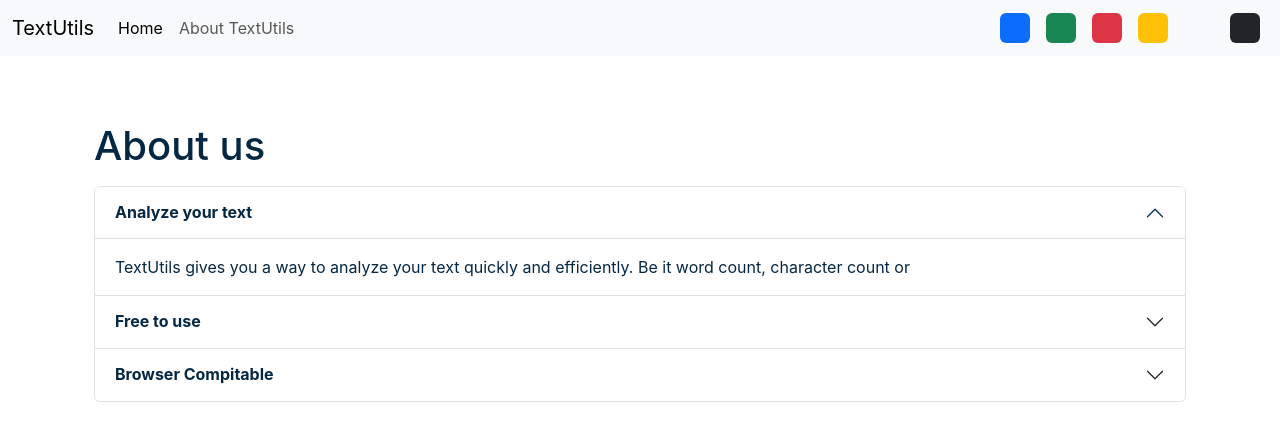
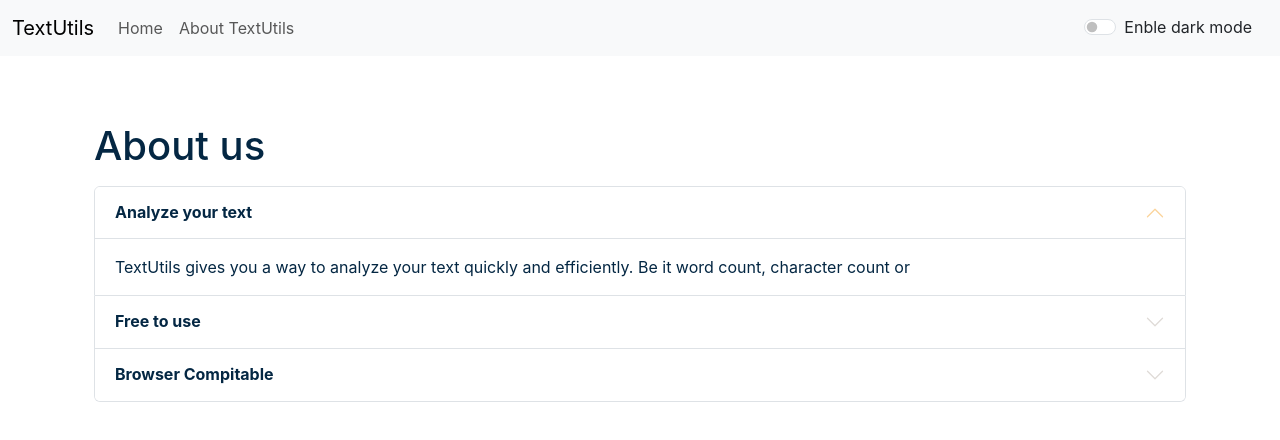
Before and after one commit to Jitender-52/textutils, a React (Create React App) app: page /about in a window 1280 px wide. Shown: the top 440 px of the page. Built offline with nearby package versions, Linux system fonts and the light colour scheme.

Commit message:
21 commit

```diff
--- a/src/App.js
+++ b/src/App.js
@@ -24,19 +24,7 @@
     }, 1500);
   };
 
-  const removeBodyClasses = ()=>{
-    document.body.classList.remove('bg-light');
-    document.body.classList.remove('bg-dark');
-    document.body.classList.remove('bg-primary');
-    document.body.classList.remove('bg-danger');
-    document.body.classList.remove('bg-success');
-    document.body.classList.remove('bg-warning');
-  }
-
-  const toggleMode = (cls) => {
-    removeBodyClasses();
-    document.body.classList.add('bg-' + cls);
-
+  const toggleMode = (toggleMode) => {
     if (mode === "light") {
       setMode("dark");
       document.body.style.backgroundColor = "#042743";
--- a/src/components/Navbar.js
+++ b/src/components/Navbar.js
@@ -13,7 +13,7 @@
     <div className="collapse navbar-collapse" id="navbarSupportedContent">
       <ul className="navbar-nav me-auto mb-2 mb-lg-0">
         <li className="nav-item">
-          <Link className="nav-link active" aria-current="page" to="/">Home</Link>
+          <Link className="nav-link" aria-current="page" to="/">Home</Link>
           {/* <a className="nav-link active" aria-current="page" href="#">Home</a> */}
         </li>
         <li className="nav-item">
@@ -24,20 +24,10 @@
         <input className="form-control me-2" type="search" placeholder="Search" aria-label="Search"/>
         <button className="btn btn-primary" type="submit">Search</button>
       </form> */}
-
-      <div className="d-flex">
-        <div className="bg-primary rounded mx-2" onClick={()=> {props.toggleMode('primary')}} style={{height: '30px', width: '30px', cursor: 'pointer'}}></div>
-        <div className="bg-success rounded mx-2" onClick={()=> {props.toggleMode('success')}} style={{height: '30px', width: '30px', cursor: 'pointer'}}></div>
-        <div className="bg-danger rounded mx-2" onClick={()=> {props.toggleMode('danger')}} style={{height: '30px', width: '30px', cursor: 'pointer'}}></div>
-        <div className="bg-warning rounded mx-2" onClick={()=> {props.toggleMode('warning')}} style={{height: '30px', width: '30px', cursor: 'pointer'}}></div>
-        <div className="bg-light rounded mx-2" onClick={()=> {props.toggleMode('light')}} style={{height: '30px', width: '30px', cursor: 'pointer'}}></div>
-        <div className="bg-dark rounded mx-2" onClick={()=> {props.toggleMode('dark')}} style={{height: '30px', width: '30px', cursor: 'pointer'}}></div>
-      </div>
-
-      {/* <div className={`form-check form-switch mx-3 text-${props.mode==='light'?'dark':'light'}`}>
+      <div className={`form-check form-switch mx-3 text-${props.mode==='light'?'dark':'light'}`}>
         <input className="form-check-input" onClick={props.toggleMode} type="checkbox" role="switch" id="flexSwitchCheckDefault"/>
         <label className="form-check-label" htmlFor="flexSwitchCheckDefault">{props.mode==="dark"?"Enable light mode":"Enble dark mode"}</label>
-      </div> */}
+      </div>
     </div>
   </div>
 </nav>
--- a/src/components/TextForm.js
+++ b/src/components/TextForm.js
@@ -2,7 +2,6 @@
 
 export default function TextForm(props) {
     // let check = 0;
-
     const handleLoClick = () =>{
         let newText = text.toLowerCase();
         setText(newText);
@@ -10,7 +9,6 @@
     };
 
     const handleUpClick = ()=>{
-        console.log("on click handleUpClick");
         let newText = text.toUpperCase();
         setText(newText);
         props.showAlert("converted to Uppercase!", "success");
@@ -23,7 +21,6 @@
     };
 
     const handleOnChange = (event)=>{
-        console.log("on change");
         // if(check= 0)
         // {
         //     event.target.value = "";
@@ -33,8 +30,9 @@
     };
 
     const handleCopy = ()=>{
-        var text = document.getElementById("myBox");
-        navigator.clipboard.writeText(text.value);
+        // var text = document.getElementById("myBox");
+        // navigator.clipboard.writeText(text.value);
+        navigator.clipboard.writeText(text);
         props.showAlert("Text copied to clipboard!", "success");
     };
 
@@ -63,8 +61,10 @@
 
 <div className="container my-3" style={{color:props.mode==='light'?'black':'white'}}>
     <h2> Your text summary </h2>
-    <p> {text.split(" ").filter((element)=>{return element.length!==0}).length} words and {text.length} characters </p>
-    <p> {0.008 * text.split(" ").filter((element) => {return element.length!==0}).length} minutes read </p>
+    {/* <p> {text.split(" ").filter((element)=>{return element.length!==0}).length} words and {text.length} characters </p> */}
+    <p> {text.split(/\s+/).filter((element)=>{return element.length!==0}).length} words and {text.length} characters </p>
+    {/* <p> {0.008 * text.split(" ").filter((element) => {return element.length!==0}).length} minutes read </p> */}
+    <p> {0.008 * text.split(/\s+/).filter((element) => {return element.length!==0}).length} minutes read </p>
     <h2>Preview</h2>
     <p> {text.length?text:"Enter something in the textbox to preview here"} </p>
 </div>
--- a/src/index.css
+++ b/src/index.css
@@ -11,3 +11,7 @@
   font-family: source-code-pro, Menlo, Monaco, Consolas, 'Courier New',
     monospace;
 }
+
+.accordion-button::after{
+  filter: invert(1);
+}
```
